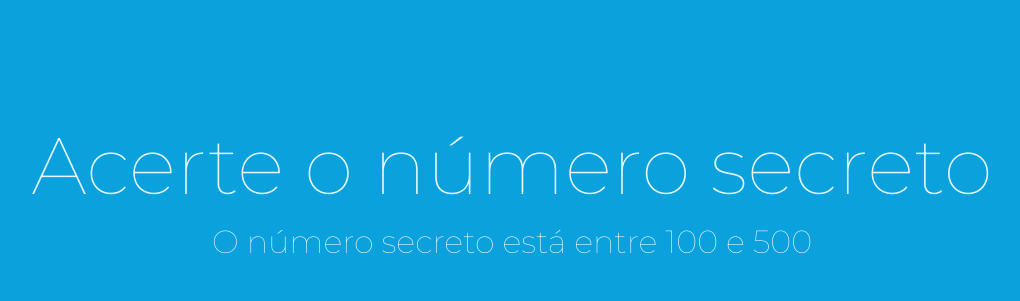
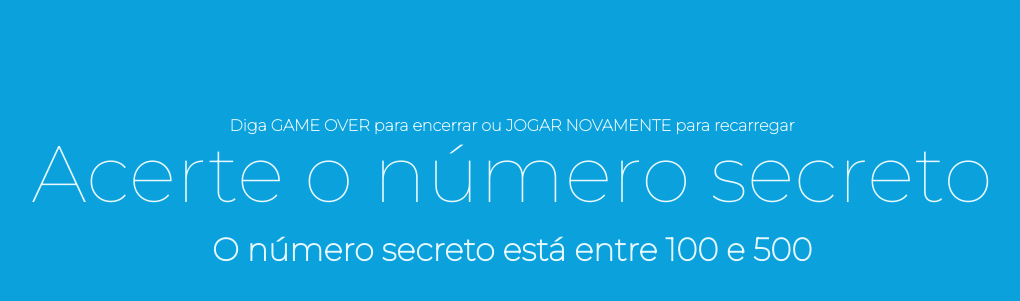
Before and after one commit to mariapgomes/alura-exercicios, a plain HTML site: page javascript/numero-secreto/index.html in a window 1280 px wide. Shown: the part 188-489 px from the top of the page, without its empty margins (128-1148 px from the left). Drawn offline with nearby package versions, Linux system fonts and the light colour scheme.

Commit message:
Acrescenta a indicação de comandos a serem usados e os estilos

```diff
--- a/javascript/numero-secreto/index.html
+++ b/javascript/numero-secreto/index.html
@@ -10,6 +10,7 @@
     <title>Número Secreto</title>
 </head>
 <body>
+    <P> Diga GAME OVER para encerrar ou JOGAR NOVAMENTE para recarregar</P>
     <h1>Acerte o número secreto</h1>
 
     <h3>O número secreto está entre <span id="menor-valor">0</span> e <span id="maior-valor">100</span></h3>
--- a/javascript/numero-secreto/style.css
+++ b/javascript/numero-secreto/style.css
@@ -32,6 +32,10 @@ h3 {
     margin-top: 20px;
 }
 
+p, div, h3, h2 {
+    font-weight: 700;
+}
+
 .mensagem {
     font-size: 1.5em;
     margin-top: 40px;
```
